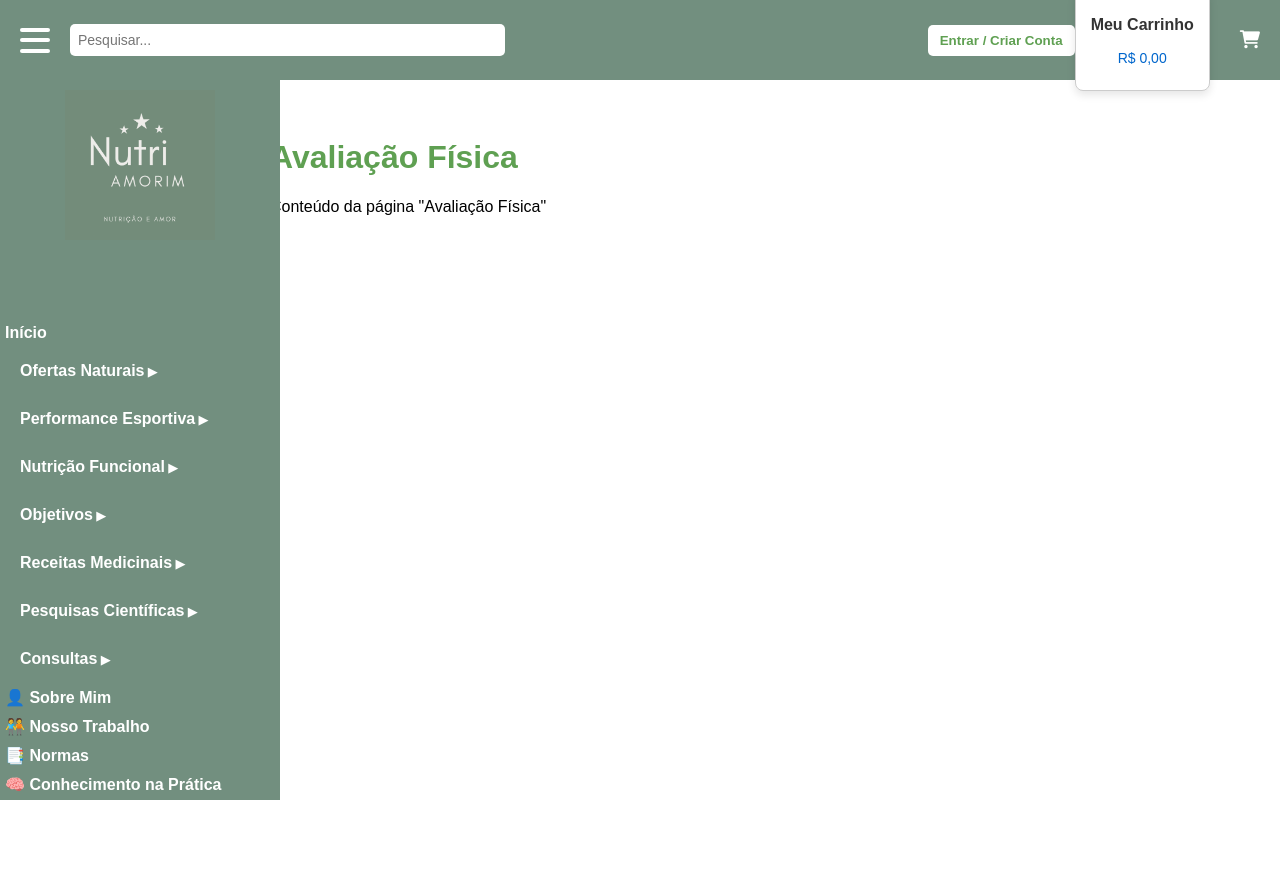
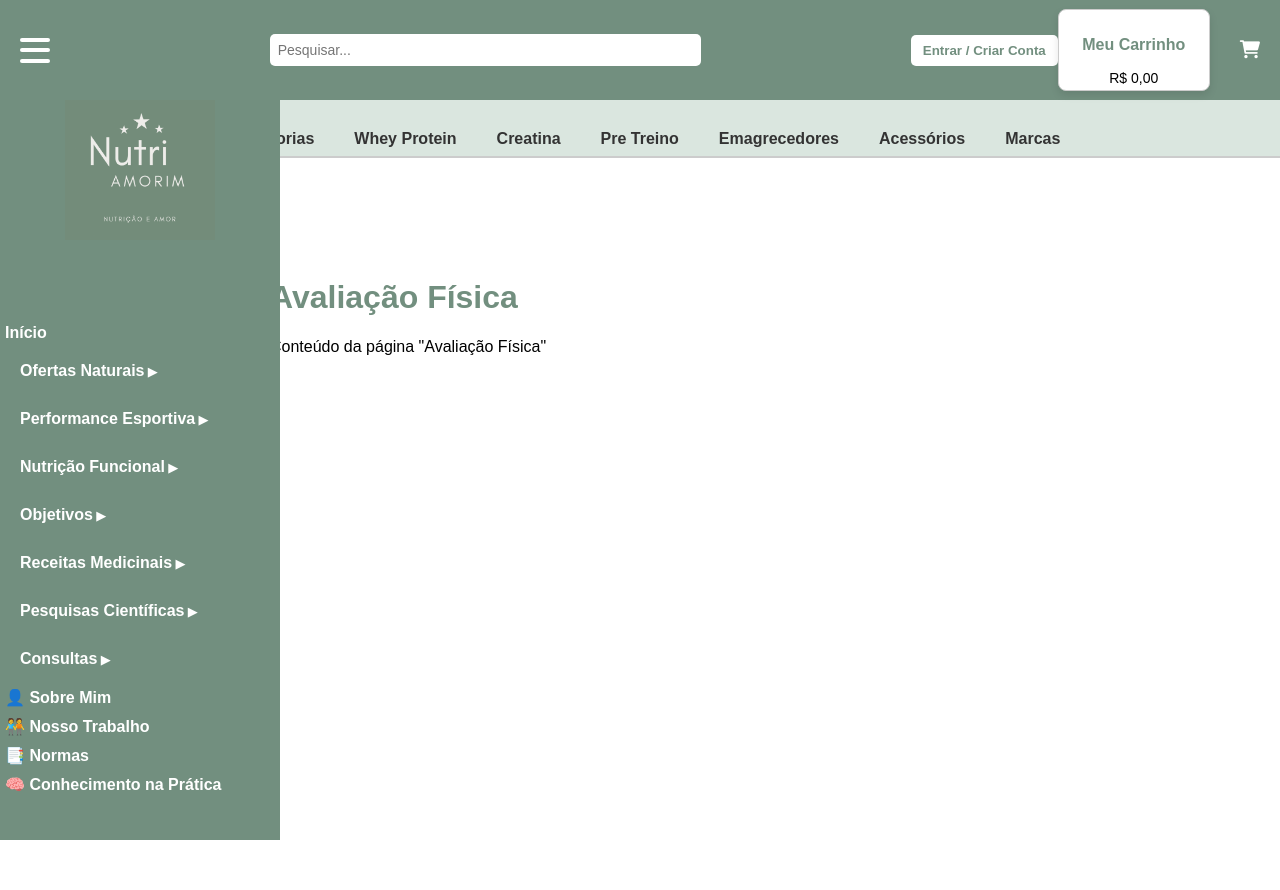
Before and after one commit to NutriAmorim/nutri_site, a Django app: page /avaliacao-fisica/ in a window 1280 px wide. Before the commit the page ends 800 px from the top, so only its background shows below. Run offline with Django 5.2, Linux system fonts and the light colour scheme.

Commit message:
adicionando mudanças no layout final com carrinho de compra e reposividade d27

```diff
--- a/loja_app/static/css/styles.css
+++ b/loja_app/static/css/styles.css
@@ -78,6 +78,7 @@ body {
   align-items: center;
   min-height: 100vh;
   background-color: #f4f4f4;
+  overflow-x: hidden; /* Remove o scroll horizontal */
 }
 
 /* Topbar */
@@ -88,7 +89,7 @@ body {
   display: flex;
   align-items: center;
   justify-content: space-between;
-  height: 60px;
+  height: 80px;
   position: fixed;
   top: 0;
   left: 0;
@@ -102,9 +103,14 @@ body {
 }
 
 .topbar .search-box {
-  flex: 1;
+  flex: 1; /* A barra de pesquisa vai ocupar o espaço restante */
+  display: flex;
   margin: 0 20px;
+  justify-content: center; /* Centraliza o input dentro da search-box */
+  margin-right: 10px; /* Espaço entre a barra de pesquisa e o botão */
+  margin-right: 10px; /* Margem direita */
 }
+
 
 .topbar .search-box input {
   width: 50%;
@@ -116,7 +122,7 @@ body {
 
 .topbar .auth-button button {
   background-color: white;
-  color: #5FA052; /* Cor verde suave */
+  color: #728f7f; /* Cor verde suave */
   border: none;
   padding: 8px 12px;
   border-radius: 5px;
@@ -134,29 +140,38 @@ body {
 .cart-card {
   background-color: #fff;
   border: 1px solid #ccc;
-  padding: 10px 15px;
+  padding: 10px; /* Espaçamento interno menor */
   border-radius: 8px;
   box-shadow: 0 4px 8px rgba(0, 0, 0, 0.1);
   text-align: center;
+  width: 130px; /* Largura reduzida */
+  height: 60px; /* Altura para caber bem dentro da topbar */
+  flex-direction: column; /* Coloca "Meu Carrinho" em cima e "0,00" embaixo */
+  align-items: center; /* Centraliza na horizontal */
+  justify-content: flex-start; /* >>> coloca o conteúdo mais no topo */
+  text-align: center; /* Garante que o texto também esteja centralizado */
   margin-right: 10px;
 }
 
 .cart-title {
   font-size: 16px;
   font-weight: bold;
-  color: #333;
-}
-
-.cart-value {
-  font-size: 14px;
-  color: #0066cc;
-  margin-top: 5px;
+  color:#728f7f;
 }
 
 .cart-icon {
   font-size: 18px; /* Tamanho pequeno do ícone */
   color: #ffffff; /* Cor azul do ícone */
   margin-left: 20px; /* Espaçamento à esquerda */
+}
+
+
+.cart-value {
+  font-size: 14px;
+  color: black;
+  margin-top: 5px;
+  margin-bottom: 8px; /* diminui para subir */
+  display: block; /* importante para a margem funcionar melhor */
 }
 
 .cart-icon a {
@@ -177,27 +192,29 @@ body {
 
 /* Estilo da subtopbar */
 .subtopbar {
-  background-color: yellow; /* Cor de fundo da subtopbar (amarelo) */
-  height: 110px; /* Altura da subtopbar */
+  background-color: #dae6df; /* Cor de fundo da subtopbar (amarelo) */
+  height: 50px; /* Altura da subtopbar */
   width: 100%; /* A subtopbar ocupa toda a largura */
   display: flex;
   justify-content: center; /* Centraliza os links */
   align-items: flex-end; /* Alinha os itens na parte inferior */
   border-bottom: 2px solid #ccc; /* Borda inferior */
-  margin-top: 10px; /* Espaço abaixo da topbar */
+  margin-top: 90px; /* Espaço abaixo da topbar */
   padding-bottom: 10px; /* Adiciona um pouco de espaço para os itens não ficarem colados no fundo */
   overflow-x: auto; /* Habilita o scroll horizontal */
   overflow-y: hidden; /* Esconde o scroll vertical */
   white-space: nowrap; /* Impede que o texto quebre linha */
   -webkit-overflow-scrolling: touch; /* Rola suave no iPhone */
   padding: 8px 16px;
+  z-index: 999; /* Garante que a subtopbar não fique atrás da topbar */
 }
 
 .subtopbar-links {
-  list-style-type: none; /* Remove os marcadores */
+  list-style: none; /* Remove os marcadores */
   padding: 0;
   margin: 0;
   display: flex; /* Exibe os itens horizontalmente */
+  gap: 20px;
 }
 
 .subtopbar-links li {
@@ -442,7 +472,7 @@ body {
 
 /* Estilização padrão para todos os títulos das páginas */
 h1, h2, h3, .titulo-principal, .subtitulo, .subsubtitulo {
-  color: #5FA052; /* Verde padrão */
+  color: #728f7f; /* Verde padrão */
   font-weight: bold;
 }
 
--- a/loja_app/templates/loja_app/base.html
+++ b/loja_app/templates/loja_app/base.html
@@ -52,9 +52,10 @@
 </div>
 
 </body>
-</html><!-- Subtopbar -->
-<div cl
-ass="subtopbar">
+</html>
+
+<!-- Subtopbar -->
+<div class="subtopbar">
   <ul class="subtopbar-links">
     <li><a href="#">Categorias</a></li>
     <li><a href="#">Whey Protein</a></li>
@@ -72,6 +73,13 @@ ass="subtopbar">
         <img src="{% static 'img/imagem_nutri.png' %}" alt="Logo Nutri Amorim" class="logo-img">
       </div>
       <ul>
+        <li class="sidebar-auth">
+          {% if user.is_authenticated %}
+            <a href="{% url 'logout' %}"><button>Sair</button></a>
+          {% else %}
+            <a href="{% url 'login' %}"><button>Entrar / Criar Conta</button></a>
+          {% endif %}
+        </li>
         <li><a href="{% url 'home' %}" class="inicio-link">Início</a></li>
       <!-- As outras abas seguem aqui -->
         <li>
@@ -148,16 +156,8 @@ ass="subtopbar">
       <li><a href="{% url 'conheca_nosso_trabalho' %}">🧑‍🤝‍🧑 Nosso Trabalho</a></li>
       <li><a href="{% url 'normas_e_regulamento' %}">📑 Normas</a></li>
       <li><a href="{% url 'conhecimento_na_pratica' %}">🧠 Conhecimento na Prática</a></li>
-
-      <li class="sidebar-auth">
-        {% if user.is_authenticated %}
-          <a href="{% url 'logout' %}"><button>Sair</button></a>
-        {% else %}
-          <a href="{% url 'login' %}"><button>Entrar / Criar Conta</button></a>
-        {% endif %}
-      </li>
-      </ul>
-      </div>
+    </ul>
+   </div>
 
 <!-- Conteúdo principal -->
 <div class="content">
```
Also changed, not shown: other parts of loja_app/static/css/styles.css (+24 -11 lines).
